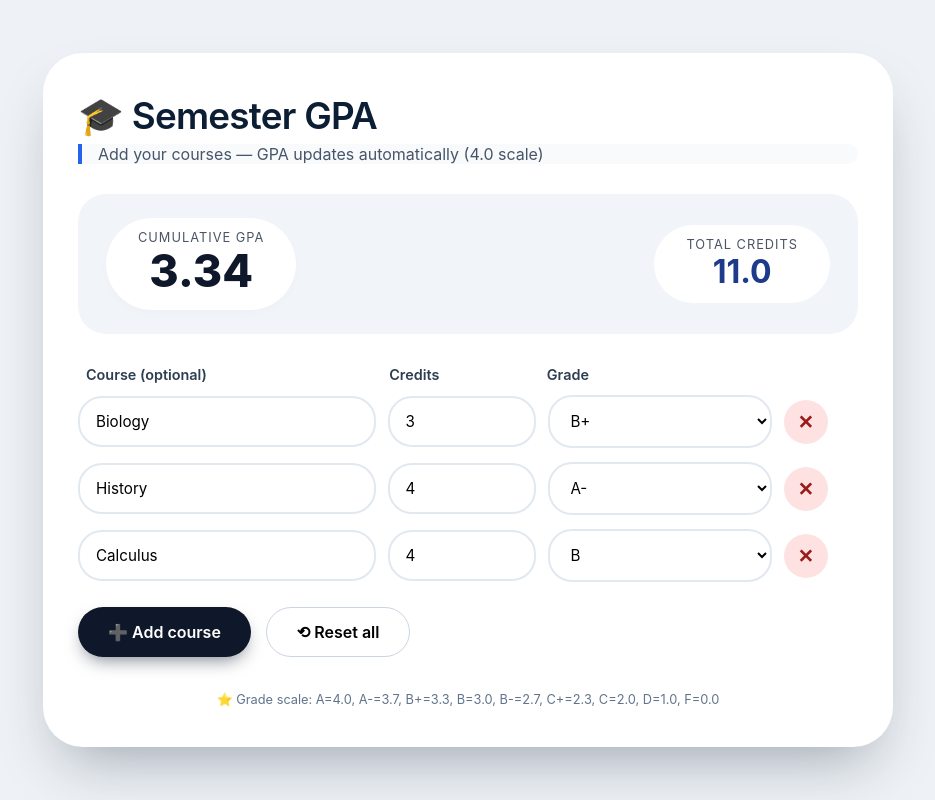
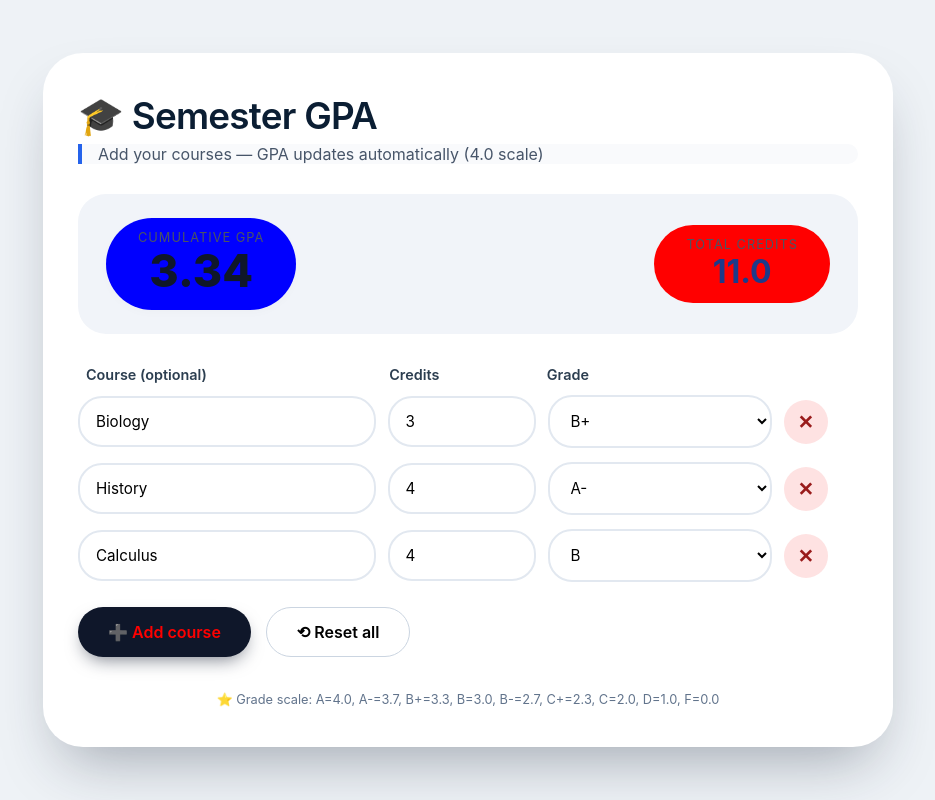
Before and after one commit to youssef-adapt/gpa-tracker, a plain HTML site: page index.html in a window 1280 px wide. Shown: the whole page, without its empty margins (172-1107 px from the left). Drawn offline with Linux system fonts and the light colour scheme.

Commit message:
Update index.html

```diff
--- a/index.html
+++ b/index.html
@@ -55,7 +55,7 @@
             margin-bottom: 32px;
         }
         .gpa-box {
-            background: white;
+            background: blue;
             padding: 12px 32px;
             border-radius: 50px;
             box-shadow: 0 3px 10px rgba(0,0,0,0.02);
@@ -74,7 +74,7 @@
             line-height: 1.2;
         }
         .credits-box {
-            background: white;
+            background: red;
             padding: 12px 32px;
             border-radius: 50px;
             text-align: center;
@@ -155,7 +155,7 @@
         }
         .btn-primary {
             background: #0f172a;
-            color: white;
+            color: red;
             border: none;
             box-shadow: 0 8px 18px -6px #0f172a90;
         }
```
